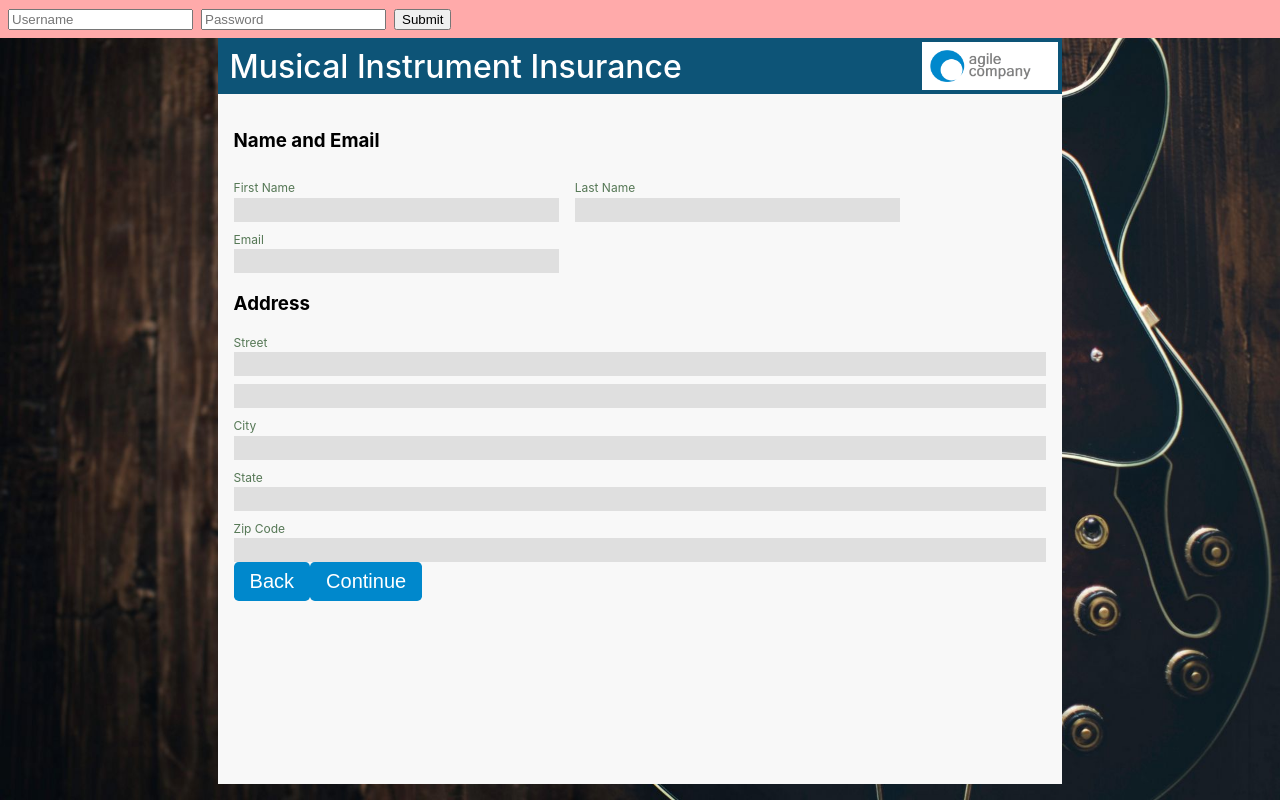
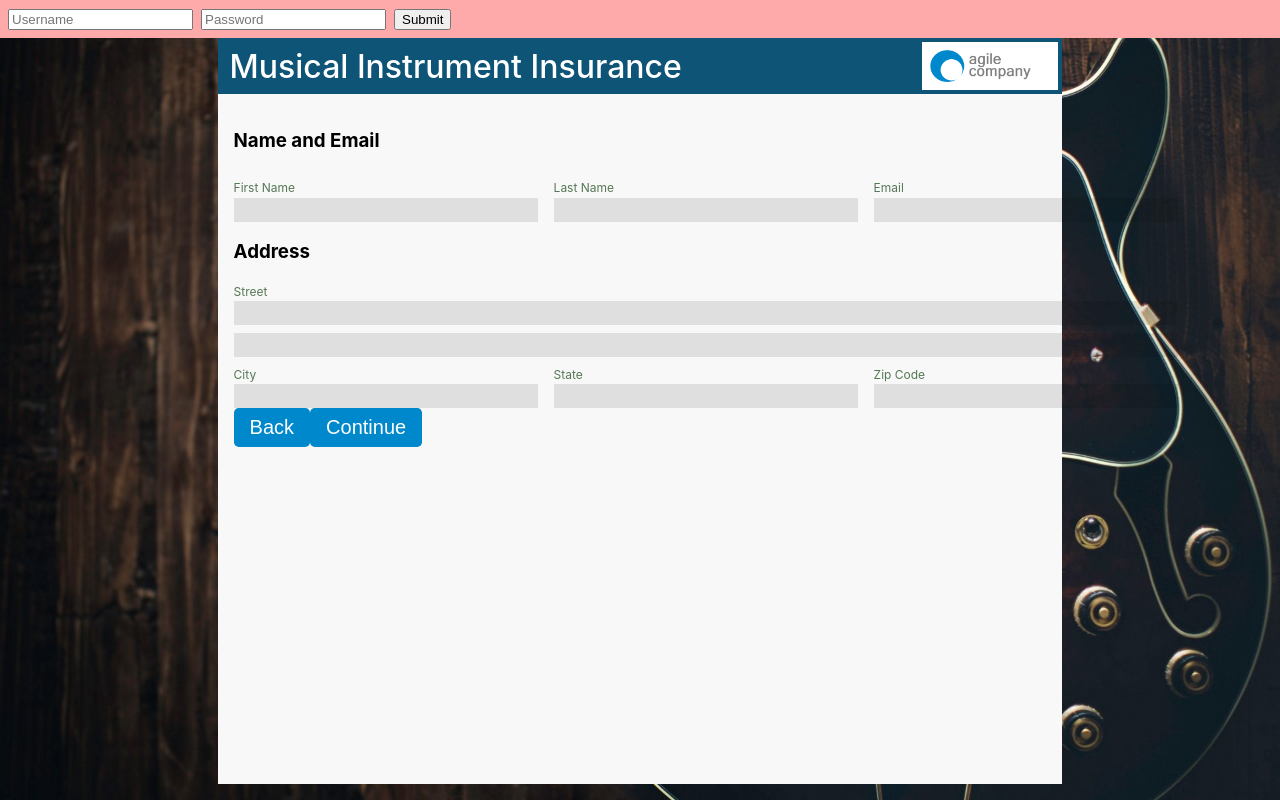
Before and after one commit to decisions-com/react-instrument-insurance, a React (Create React App) app: page / in a window 1280 px wide. Both pictures are taken after a click on the button "Apply Now". Built offline with nearby package versions, Linux system fonts and the light colour scheme.

Commit message:
more address form progress

```diff
--- a/src/api/AddressApi.ts
+++ b/src/api/AddressApi.ts
@@ -1,4 +1,8 @@
-import { getFlowIdUrl, getWrappedFetch } from "./ApiHelpers";
+import {
+  getFlowIdUrl,
+  getWrappedFetch,
+  encodeWithNullForEmpty
+} from "./ApiHelpers";
 import { pipe } from "ramda";
 
 /* Exports */
@@ -20,7 +24,10 @@ export function fetchCanNormalizeAddress(address: CanNormalizeAddressArg) {
 
 const GET_CITY_STATE_FROM_ZIP_FLOW_ID = "473cb62a-cb42-11e4-90d4-005056c00008";
 function getCityStateFromZipUrl(zip: string) {
-  return getFlowIdUrl(GET_CITY_STATE_FROM_ZIP_FLOW_ID) + `&ZipCode=${zip}`;
+  return (
+    getFlowIdUrl(GET_CITY_STATE_FROM_ZIP_FLOW_ID) +
+    `&ZipCode=${encodeURIComponent(zip)}`
+  );
 }
 
 const CAN_NORMALIZE_URL_FLOW_ID = "e4825570-f0af-11e7-abdf-1a4f32f7a749";
@@ -31,6 +38,11 @@ function getCanNormalizeAddressUrl({
   city,
   state
 }: CanNormalizeAddressArg) {
+  address1 = encodeWithNullForEmpty(address1);
+  address2 = encodeWithNullForEmpty(address2);
+  city = encodeWithNullForEmpty(city);
+  state = encodeWithNullForEmpty(state);
+
   return (
     getFlowIdUrl(CAN_NORMALIZE_URL_FLOW_ID) +
     `&Address1=${address1}&Address2=${address2}&City=${city}&State=${state}`
--- a/src/api/ApiHelpers.ts
+++ b/src/api/ApiHelpers.ts
@@ -77,6 +77,18 @@ export function getResponseJson<T>(
 }
 
 /**
+ * Convenience function to have 'null' query params for empty strings.
+ *
+ * Some end-points don't handle empty-string query params.
+ * Most UIs don't handle 'null' input values.
+ * @param param to encode
+ * @returns encoded part or null.
+ */
+export function encodeWithNullForEmpty(param: string) {
+  return param ? encodeURIComponent(param) : "null";
+}
+
+/**
  * Covers some idiosyncracies in the Decisions API, related to return types,
  * and common result wrappers.
  * @param url to fetch
--- a/src/components/AddressForm.css
+++ b/src/components/AddressForm.css
@@ -1,2 +1,25 @@
 .mii-address-form {
+  width: 60rem;
+  margin: auto;
 }
+
+.mii-address-form .street {
+  padding-right: 1rem;
+}
+
+.mii-address-form .name-email,
+.mii-address-form .city-state-zip {
+  display: flex;
+  flex-direction: row;
+}
+.mii-address-form .name-email > .wrapped-input,
+.mii-address-form .city-state-zip > .wrapped-input {
+  width: 33%;
+  padding-right: 1rem;
+}
+
+.mii-address-form .city-state-zip label[for="#city"],
+.mii-address-form .city-state-zip label[for="#state"],
+.mii-address-form .city-state-zip label[for="#zip-code"] {
+  width: 20%;
+}
--- a/src/components/AddressForm.tsx
+++ b/src/components/AddressForm.tsx
@@ -8,6 +8,7 @@ import {
   fetchCityStateFromZip
 } from "../api/AddressApi";
 import { debounce } from "debounce";
+import "./AddressForm.css";
 
 export interface AddressFormProps {}
 
@@ -97,18 +98,23 @@ export default class AddressForm extends React.Component<
     this.getCityAndState();
   };
 
+  onNormalizeClick = () => {};
+
   public render() {
     return (
       <MiiForm
+        className="mii-address-form"
         onSubmit={this.onSubmit}
         buttons={[
-          <button>Back</button>,
-          <button type="submit">Continue</button>
+          <button key="back">Back</button>,
+          <button key="submit" type="submit">
+            Continue
+          </button>
         ]}
       >
-        <section className="mii-address-form">
+        <section className="">
           <h3 className="form__title">Name and Email</h3>
-          <div className="mii-form--wrapping-group">
+          <div className="name-email">
             <WrapInput htmlFor="first-name" label="First Name">
               <input
                 value={this.state.firstName}
@@ -137,6 +143,7 @@ export default class AddressForm extends React.Component<
         </section>
         <section>
           <h3 className="form__title">Address</h3>
+          <div className="street">
             <WrapInput htmlFor="street1" label="Street">
               <input
                 type="text"
@@ -153,30 +160,36 @@ export default class AddressForm extends React.Component<
                 value={this.state.address2}
               />
             </WrapInput>
-          <WrapInput htmlFor="City" label="City">
+          </div>
+          <div className="city-state-zip">
+            <WrapInput htmlFor="city" label="City">
               <input
                 type="text"
-              id="City"
+                id="city"
                 onChange={this.onCityChange}
                 value={this.state.city}
               />
             </WrapInput>
-          <WrapInput htmlFor="State" label="State">
+            <WrapInput htmlFor="state" label="State">
               <input
                 type="text"
-              id="State"
+                id="state"
                 onChange={this.onStateChange}
                 value={this.state.state}
               />
             </WrapInput>
-          <WrapInput htmlFor="Zip Code" label="Zip Code">
+            <WrapInput htmlFor="zip-code" label="Zip Code">
               <input
                 type="text"
-              id="Zip Code"
+                id="zip-code"
                 onChange={this.onZipChange}
                 value={this.state.zip}
               />
             </WrapInput>
+            {this.state.canNormalize && (
+              <button onClick={this.onNormalizeClick}>Normalize Address</button>
+            )}
+          </div>
         </section>
       </MiiForm>
     );
--- a/src/components/common/MiiForm.tsx
+++ b/src/components/common/MiiForm.tsx
@@ -6,6 +6,7 @@ interface MiiFormProps {
   onSubmit: Function;
   buttons: React.ReactNode;
   row?: boolean;
+  className?: string;
 }
 
 export class MiiForm extends React.Component<MiiFormProps> {
@@ -15,9 +16,12 @@ export class MiiForm extends React.Component<MiiFormProps> {
   };
 
   public render() {
-    const { buttons, row, children } = this.props;
+    const { buttons, row, children, className } = this.props;
     return (
-      <form className="mii-form" onSubmit={this.onSubmit}>
+      <form
+        className={classNames("mii-form", className)}
+        onSubmit={this.onSubmit}
+      >
         <div className={classNames("mii-form__fields", { row })}>
           {children}
         </div>
```
Lines whose indentation alone changed are shown as unchanged.
